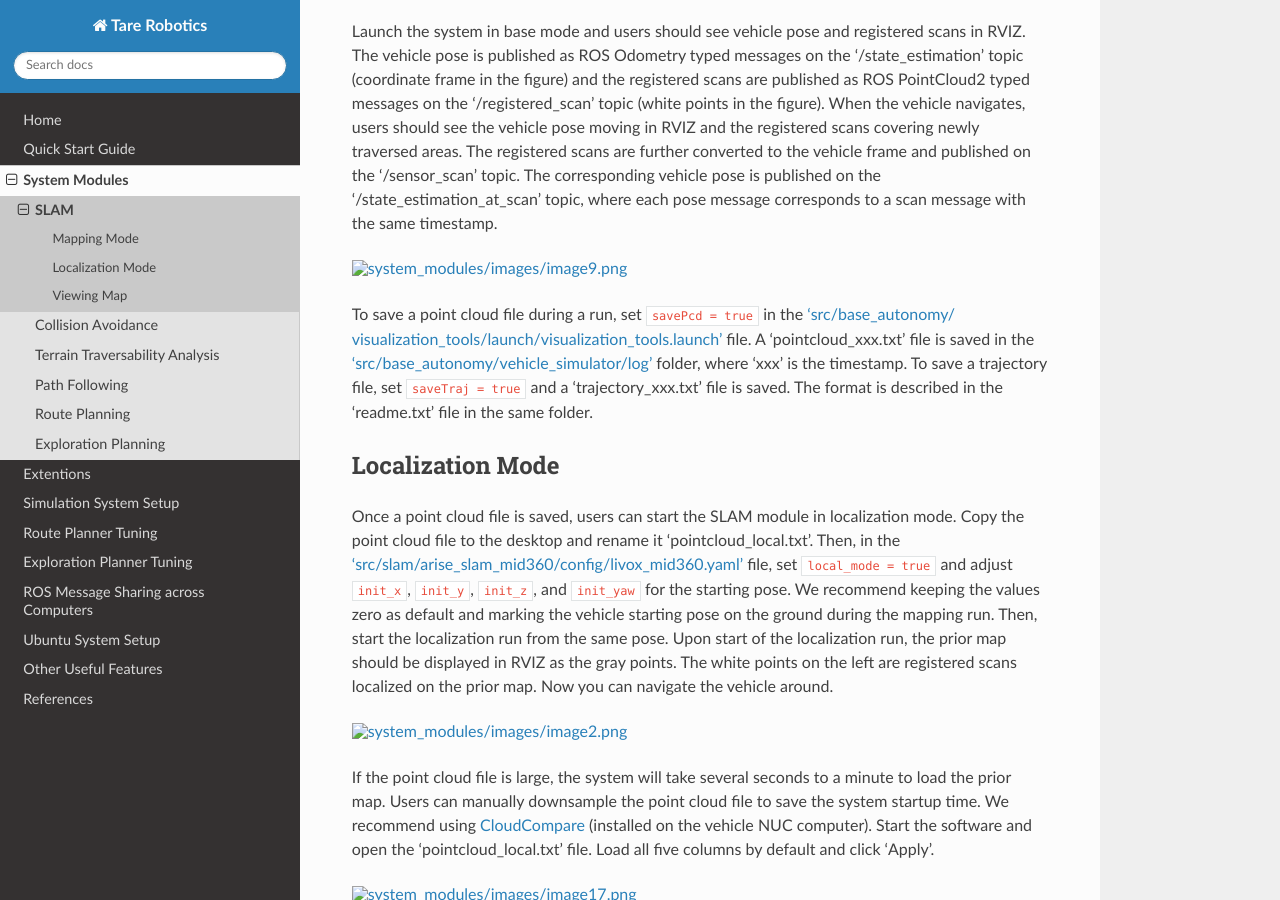
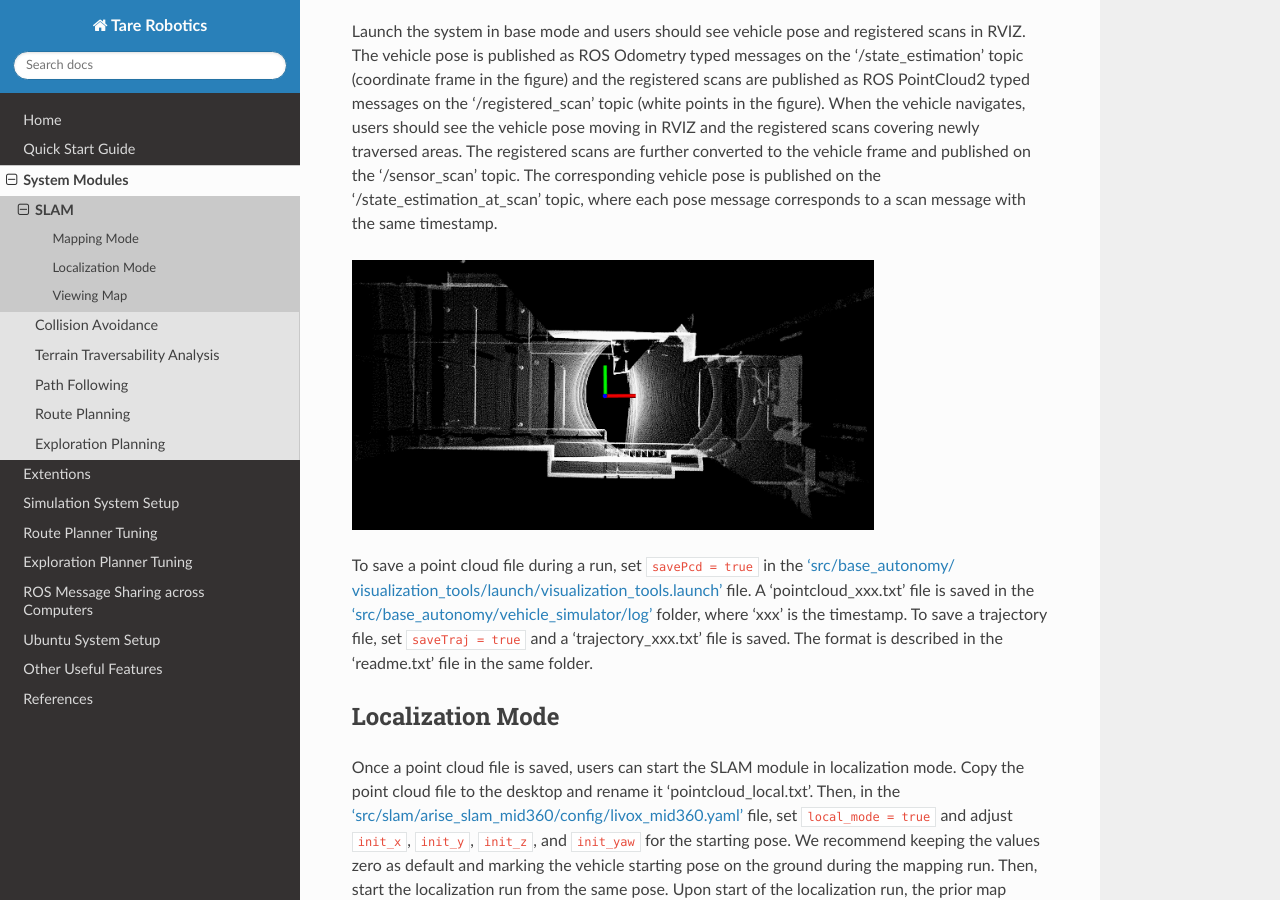
Before and after one commit to caochao39/tarerobotics, a Sphinx documentation site: the page built from docs/source/system_modules/slam.rst, in a window 1280 px wide and 900 px high, scrolled down 364 px. Built offline with Sphinx 7.4.7 and the Read the Docs theme 3.1.0, drawn with Linux system fonts in a browser that asks for light colours.

Commit message:
fix image paths

```diff
--- a/docs/source/system_modules/collision_avoidance.rst
+++ b/docs/source/system_modules/collision_avoidance.rst
@@ -5,17 +5,17 @@ The collision avoidance planner warrants safety in reaching waypoints that are s
 
 Launch the system in base mode and use the ‘Waypoint’ button in RVIZ to set a waypoint in the vicinity of the vehicle. Make sure the waypoint is reachable. Users should see yellow collision-free paths in RVIZ while the vehicle approaches the waypoint. The magenta ball is the waypoint.
 
-.. image:: images/image6.png
+.. image:: ../images/image6.png
     :width: 70%
 
 Alternatively, the collision avoidance planner can take joystick input. This is equivalent to setting a waypoint very far and only the direction to the waypoint is effective. Users can use the physical joystick controller (left in the figure) or the virtual joystick in RVIZ (right in the figure) to navigate the vehicle. The vehicle will avoid collisions. If using the physical joystick controller, operate the right joystick on it. To resume navigation to the waypoint, click the 'Resume Navigation to Goal' button in RVIZ. Or, users can hold the 'waypoint-mode' button on the controller and use the right joystick to set the speed.
 
 |pic1| |pic2|
 
-.. |pic1| image:: images/image15.jpg
+.. |pic1| image:: ../images/image15.jpg
     :width: 55%
 
-.. |pic2| image:: images/image21.jpg
+.. |pic2| image:: ../images/image21.jpg
     :width: 30%
 
 The speed is set in the `'src/base_autonomy/local_planner/launch/local_planner.launch' <https://github.com/jizhang-cmu/autonomy_stack_mecanum_wheel_platform/blob/jazzy/src/base_autonomy/local_planner/launch/local_planner.launch>`_ file. The ``maxSpeed`` defines the maximum speed in all modes and ``autonomySpeed`` defines the speed in waypoint mode. When navigating in tight areas, reduce both speeds to 0.75 or 0.5 (m/s).
--- a/docs/source/system_modules/path_following.rst
+++ b/docs/source/system_modules/path_following.rst
@@ -3,5 +3,5 @@ Path Following
 
 The path following module uses pure-pursuit path tracking. Given a path computed by the collision avoidance planner, it tracks the look-ahead point on the path (orange dot in the figure) at a certain distance ahead of the vehicle. Here, *d* is the look-ahead distance. During path following navigation, the vehicle adjusts its heading to keep *θ* around zero. The vehicle also adjusts its forward speed and lateral speed to move toward the look-ahead point. Due to the Mid360 lidar being pitched forward with better visibility in the front direction, we limit the forward speed to be non-negative. In our implementation, the system maintains its speed with smooth accelerations and decelerations. At turnings when \| *θ* \| exceeds a threshold, the vehicle slows down and turns in one place. When the vehicle gets close to the waypoint, it slows down as well and finally stops at the waypoint.
 
-.. figure:: images/image10.png
+.. figure:: ../images/image10.png
     :width: 60%
--- a/docs/source/system_modules/slam.rst
+++ b/docs/source/system_modules/slam.rst
@@ -8,7 +8,7 @@ Mapping Mode
 
 Launch the system in base mode and users should see vehicle pose and registered scans in RVIZ. The vehicle pose is published as ROS Odometry typed messages on the ‘/state_estimation’ topic (coordinate frame in the figure) and the registered scans are published as ROS PointCloud2 typed messages on the ‘/registered_scan’ topic (white points in the figure). When the vehicle navigates, users should see the vehicle pose moving in RVIZ and the registered scans covering newly traversed areas. The registered scans are further converted to the vehicle frame and published on the ‘/sensor_scan’ topic. The corresponding vehicle pose is published on the ‘/state_estimation_at_scan’ topic, where each pose message corresponds to a scan message with the same timestamp.
 
-.. image:: images/image9.png
+.. image:: ../images/image9.png
     :width: 75%
 
 To save a point cloud file during a run, set ``savePcd = true`` in the `'src/base_autonomy/ visualization_tools/launch/visualization_tools.launch' <https://github.com/jizhang-cmu/autonomy_stack_mecanum_wheel_platform/blob/jazzy/src/base_autonomy/visualization_tools/launch/visualization_tools.launch>`_ file. A 'pointcloud_xxx.txt' file is saved in the `'src/base_autonomy/vehicle_simulator/log' <https://github.com/jizhang-cmu/autonomy_stack_mecanum_wheel_platform/tree/jazzy/src/base_autonomy/vehicle_simulator/log>`_ folder, where 'xxx' is the timestamp. To save a trajectory file, set ``saveTraj = true`` and a 'trajectory_xxx.txt' file is saved. The format is described in the 'readme.txt' file in the same folder.
@@ -18,27 +18,27 @@ Localization Mode
 
 Once a point cloud file is saved, users can start the SLAM module in localization mode. Copy the point cloud file to the desktop and rename it 'pointcloud_local.txt'. Then, in the `'src/slam/arise_slam_mid360/config/livox_mid360.yaml' <https://github.com/jizhang-cmu/autonomy_stack_mecanum_wheel_platform/blob/jazzy/src/slam/arise_slam_mid360/config/livox_mid360.yaml>`_ file, set ``local_mode = true`` and adjust ``init_x``, ``init_y``, ``init_z``, and ``init_yaw`` for the starting pose. We recommend keeping the values zero as default and marking the vehicle starting pose on the ground during the mapping run. Then, start the localization run from the same pose. Upon start of the localization run, the prior map should be displayed in RVIZ as the gray points. The white points on the left are registered scans localized on the prior map. Now you can navigate the vehicle around.
 
-.. image:: images/image2.png
+.. image:: ../images/image2.png
     :width: 75%
 
 If the point cloud file is large, the system will take several seconds to a minute to load the prior map. Users can manually downsample the point cloud file to save the system startup time. We recommend using `CloudCompare <https://www.danielgm.net/cc/>`_ (installed on the vehicle NUC computer). Start the software and open the 'pointcloud_local.txt' file. Load all five columns by default and click ‘Apply’.
 
-.. image:: images/image17.png
+.. image:: ../images/image17.png
     :width: 75%
 
 Then, click the point cloud to select it in the ‘DB Tree’ window and click the ‘Subsample a point cloud’ icon in the toolbar. For indoor environments, we recommend downsampling the point cloud to 0.1m resolution. For outdoor environments, use 0.2m. Click ‘Ok’ to downsample.
 
-.. image:: images/image8.png
+.. image:: ../images/image8.png
     :width: 30%
 
 Select the newly created downsampled point cloud in the ‘DB Tree’ window and save it to file. Make sure to select ‘ASCII’ cloud at the lower right corner, set the file name, and ‘Save’.
 
-.. image:: images/image14.png
+.. image:: ../images/image14.png
     :width: 55%
 
 Then, in the next window, keep the default setting and click ‘Ok’ to save the file. Now, you can use the downsampled point cloud as the prior map.
 
-.. image:: images/image4.png
+.. image:: ../images/image4.png
     :width: 35%
 
 Viewing Map
@@ -46,5 +46,5 @@ Viewing Map
 
 To check out the save point cloud and trajectory files, also use `CloudCompare <https://www.danielgm.net/cc/>`_. Click the ‘EDL’ icon to add artificial shading. Point clouds from indoor environments often contain ceilings. To reveal the inside of the point cloud, click the point cloud to select it in the ‘DB Tree’ window and click the ‘Cross Section’ icon. Use mouse to pull the boundaries of the cross section and remove the ceiling. Now, you can check out the inside of the point cloud and the trajectory.
 
-.. image:: images/image22.png
+.. image:: ../images/image22.png
     :width: 75%
```
